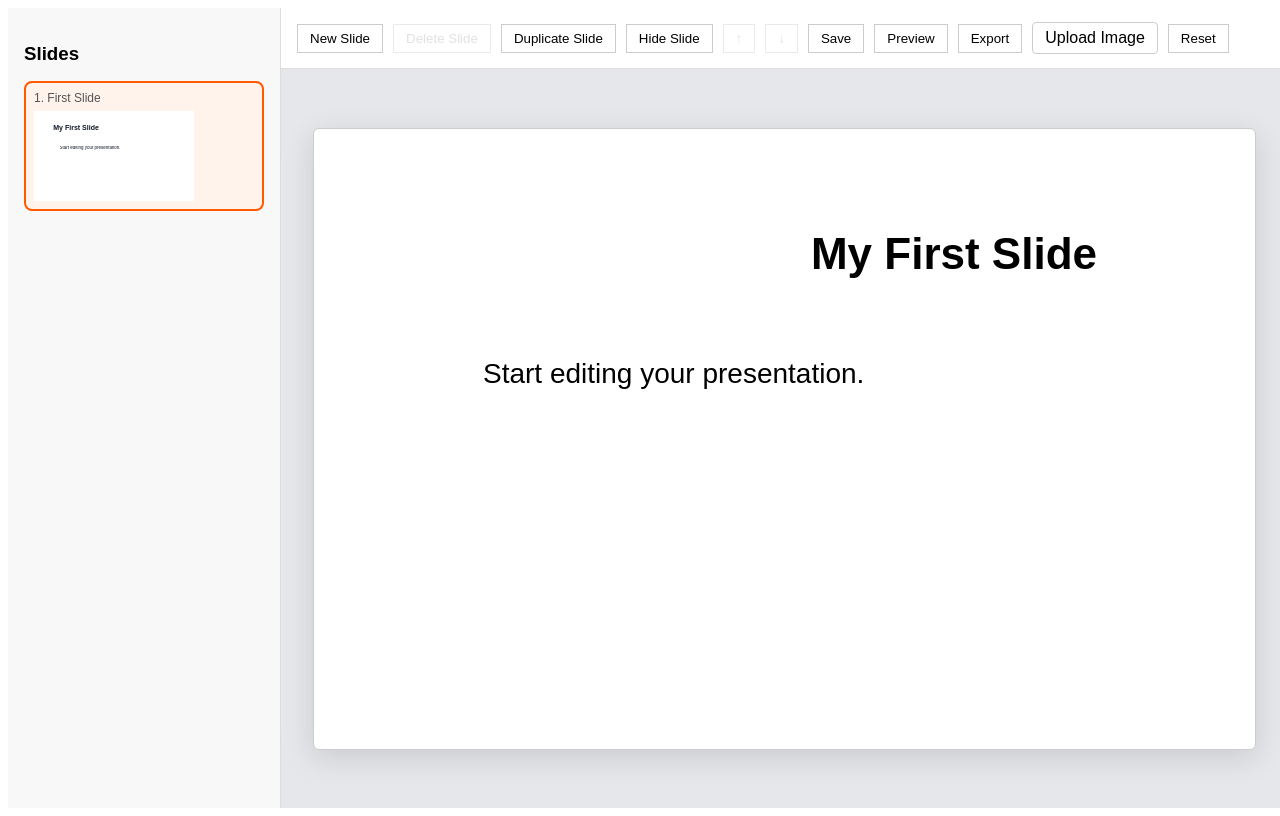
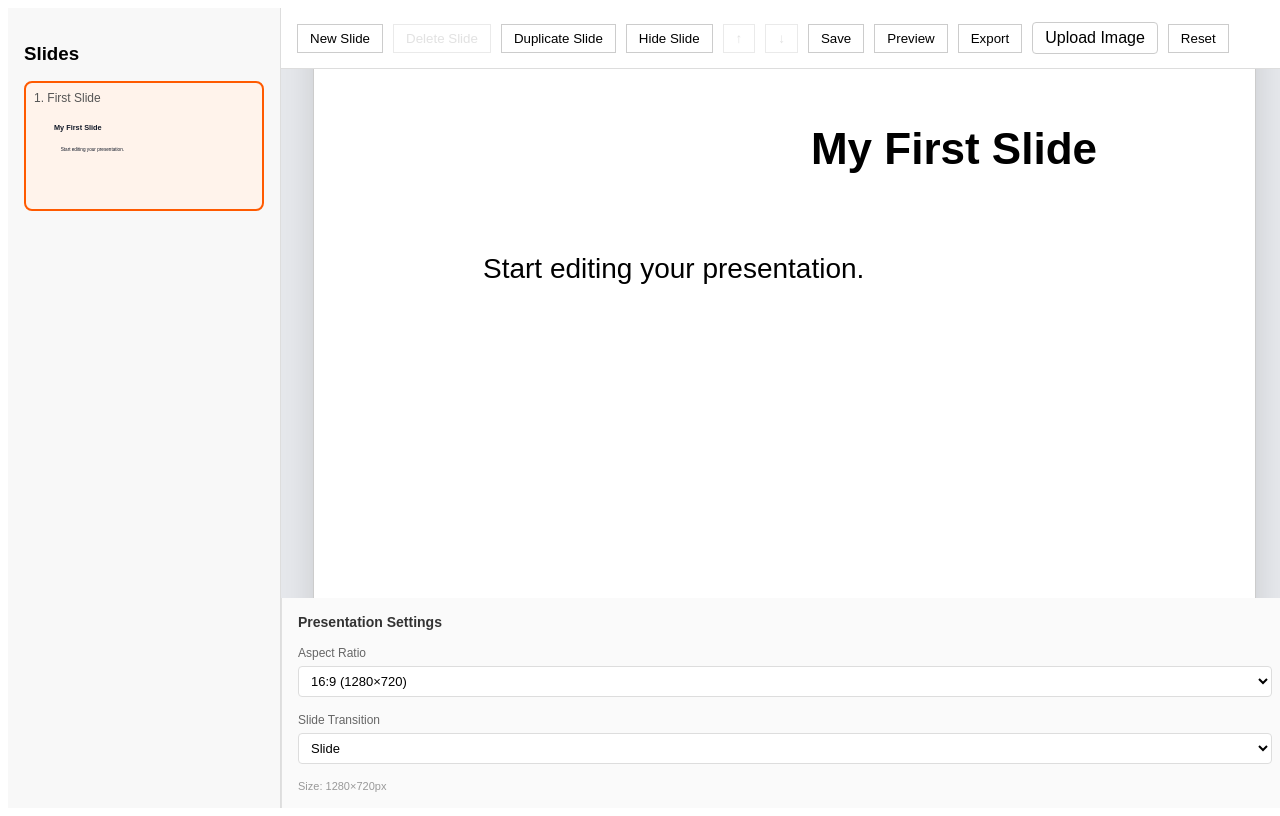
Before and after one commit to NargizaAlieva/revealjs-presentation-editor, a React app in the folder frontend/: page / in a window 1280 px wide. Built offline with nearby package versions, Linux system fonts and the light colour scheme; the HTML template or start-up script is replaced by a standard one.

Commit message:
fix: thumbnail size

```diff
--- a/frontend/src/components/EditorCanvas.jsx
+++ b/frontend/src/components/EditorCanvas.jsx
@@ -1,4 +1,4 @@
-import { useState } from "react";
+import { useEffect, useState } from "react";
 import "./EditorCanvas.css";
 
 export default function EditorCanvas({
@@ -19,6 +19,47 @@ export default function EditorCanvas({
   const [draggingMediaId, setDraggingMediaId] = useState(null);
   const [resizingMediaId, setResizingMediaId] = useState(null);
 
+  const textElements = slide?.contents?.text ?? [];
+  const mediaElements = slide?.contents?.media ?? [];
+
+  useEffect(() => {
+    const handleKeyDown = (event) => {
+      if (event.key !== "Delete" && event.key !== "Backspace") return;
+
+      const tagName = event.target.tagName;
+      if (tagName === "INPUT" || tagName === "TEXTAREA") return;
+
+      if (!selectedElementId) return;
+
+      const isTextElement = textElements.some(
+        (element) => element.id === selectedElementId,
+      );
+
+      const isMediaElement = mediaElements.some(
+        (element) => element.id === selectedElementId,
+      );
+
+      if (isTextElement) {
+        onDeleteTextElement(selectedElementId);
+        setSelectedElementId(null);
+      }
+
+      if (isMediaElement) {
+        onDeleteMedia(selectedElementId);
+        setSelectedElementId(null);
+      }
+    };
+
+    window.addEventListener("keydown", handleKeyDown);
+    return () => window.removeEventListener("keydown", handleKeyDown);
+  }, [
+    selectedElementId,
+    textElements,
+    mediaElements,
+    onDeleteTextElement,
+    onDeleteMedia,
+  ]);
+
   if (!slide) {
     return (
       <main className="canvas-wrapper">
@@ -27,22 +68,13 @@ export default function EditorCanvas({
     );
   }
 
-  const textElements = slide.contents?.text ?? [];
-  const mediaElements = slide.contents?.media ?? [];
-
   const handleMouseMove = (e) => {
     const canvasRect = e.currentTarget.getBoundingClientRect();
     if (draggingMediaId) {
-      const newX =
-        ((e.clientX - canvasRect.left - dragOffset.x) / canvasRect.width) * 100;
-      const newY =
-        ((e.clientY - canvasRect.top - dragOffset.y) / canvasRect.height) * 100;
+      const newX = e.clientX - canvasRect.left - dragOffset.x;
+      const newY = e.clientY - canvasRect.top - dragOffset.y;
 
-      onMoveMediaElement(
-        draggingMediaId,
-        Math.max(0, Math.min(100, newX)),
-        Math.max(0, Math.min(100, newY)),
-      );
+      onMoveMediaElement(draggingMediaId, Math.max(0, newX), Math.max(0, newY));
 
       return;
     }
@@ -51,8 +83,8 @@ export default function EditorCanvas({
       const media = mediaElements.find((item) => item.id === resizingMediaId);
       if (!media) return;
 
-      const mediaX = ((media.position?.x ?? 0) / 100) * canvasRect.width;
-      const mediaY = ((media.position?.y ?? 0) / 100) * canvasRect.height;
+      const mediaX = media.position?.x ?? 0;
+      const mediaY = media.position?.y ?? 0;
 
       const newWidth = e.clientX - canvasRect.left - mediaX;
       const newHeight = e.clientY - canvasRect.top - mediaY;
@@ -273,8 +305,8 @@ export default function EditorCanvas({
               }
               style={{
                 position: "absolute",
-                left: `${media.position?.x ?? 0}%`,
-                top: `${media.position?.y ?? 0}%`,
+                left: `${media.position?.x ?? 0}px`,
+                top: `${media.position?.y ?? 0}px`,
                 width: `${media.width ?? 300}px`,
                 height: `${media.height ?? 200}px`,
                 zIndex: media["z-index"] ?? 1,
--- a/frontend/src/components/SlideList.css
+++ b/frontend/src/components/SlideList.css
@@ -36,7 +36,6 @@
   width: 160px;
   height: 90px;
   overflow: hidden;
-  background: white;
 }
 
 .slide-thumbnail-element {
@@ -56,3 +55,8 @@
   margin: 0;
   color: #666;
 }
+
+.slide-thumbnail-media {
+  pointer-events: none;
+  user-select: none;
+}
--- a/frontend/src/components/SlideList.jsx
+++ b/frontend/src/components/SlideList.jsx
@@ -4,7 +4,13 @@ const getTextFromElement = (textElement) => {
   return textElement?.paragraphs?.[0]?.runs?.[0]?.text ?? "";
 };
 
-const THUMBNAIL_SCALE = 0.16;
+const SLIDE_WIDTH = 960;
+const SLIDE_HEIGHT = 540;
+const THUMBNAIL_WIDTH = 160;
+const THUMBNAIL_HEIGHT = 90;
+
+const SCALE_X = THUMBNAIL_WIDTH / SLIDE_WIDTH;
+const SCALE_Y = THUMBNAIL_HEIGHT / SLIDE_HEIGHT;
 
 export default function SlideList({ slides, selectedSlideId, onSelectSlide }) {
   return (
@@ -13,6 +19,7 @@ export default function SlideList({ slides, selectedSlideId, onSelectSlide }) {
 
       {(slides ?? []).map((slide, index) => {
         const textElements = slide.contents?.text ?? [];
+        const mediaElements = slide.contents?.media ?? [];
         const slideTitle = slide.title?.content ?? `Slide ${index + 1}`;
         const isHidden = slide.hidden ?? false;
 
@@ -46,11 +53,11 @@ export default function SlideList({ slides, selectedSlideId, onSelectSlide }) {
                     className="slide-thumbnail-element"
                     style={{
                       position: "absolute",
-                      left: `${(textElement.position?.x ?? 0) * THUMBNAIL_SCALE}px`,
-                      top: `${(textElement.position?.y ?? 0) * THUMBNAIL_SCALE}px`,
-                      width: `${(textElement.width ?? 300) * THUMBNAIL_SCALE}px`,
-                      height: `${(textElement.height ?? 80) * THUMBNAIL_SCALE}px`,
-                      fontSize: `${fontSize * THUMBNAIL_SCALE}px`,
+                      left: `${(textElement.position?.x ?? 0) * SCALE_X}px`,
+                      top: `${(textElement.position?.y ?? 0) * SCALE_Y}px`,
+                      width: `${(textElement.width ?? 300) * SCALE_X}px`,
+                      height: `${(textElement.height ?? 80) * SCALE_Y}px`,
+                      fontSize: `${fontSize * SCALE_Y}px`,
                       fontWeight: formatting.weight ?? "normal",
                       overflow: "hidden",
                       whiteSpace: "nowrap",
@@ -60,6 +67,22 @@ export default function SlideList({ slides, selectedSlideId, onSelectSlide }) {
                   </div>
                 );
               })}
+              {mediaElements.map((media) => (
+                <img
+                  key={media.id}
+                  src={media["file-link"]}
+                  alt=""
+                  className="slide-thumbnail-media"
+                  style={{
+                    position: "absolute",
+                    left: `${(media.position?.x ?? 0) * SCALE_X}px`,
+                    top: `${(media.position?.y ?? 0) * SCALE_Y}px`,
+                    width: `${(media.width ?? 300) * SCALE_X}px`,
+                    height: `${(media.height ?? 200) * SCALE_Y}px`,
+                    objectFit: "contain",
+                  }}
+                />
+              ))}
             </div>
           </div>
         );
--- a/frontend/src/pages/EditorPage.jsx
+++ b/frontend/src/pages/EditorPage.jsx
@@ -6,6 +6,7 @@ import { useSlides } from "../hooks/useSlides";
 import "./EditorPage.css";
 import PreviewModal from "../components/PreviewModal";
 import { exportToReveal } from "../core/export/exportToReveal";
+import GlobalSettingsPanel from "../components/GlobalSettingsPanel";
 
 export default function EditorPage() {
   const [isPreviewOpen, setIsPreviewOpen] = useState(false);
@@ -68,7 +69,7 @@ export default function EditorPage() {
         onSelectSlide={setSelectedSlideId}
       />
 
-      <div className="editor-main">
+      <div className="editor-main" style={{ display: "flex", flex: 1 }}>
         <Toolbar
           onAddSlide={addSlide}
           onDeleteSlide={deleteSlide}
@@ -99,6 +100,7 @@ export default function EditorPage() {
             onDeleteTextElement={deleteElement}
           />
         )}
+        <GlobalSettingsPanel />
       </div>
 
       {isPreviewOpen && (
```
